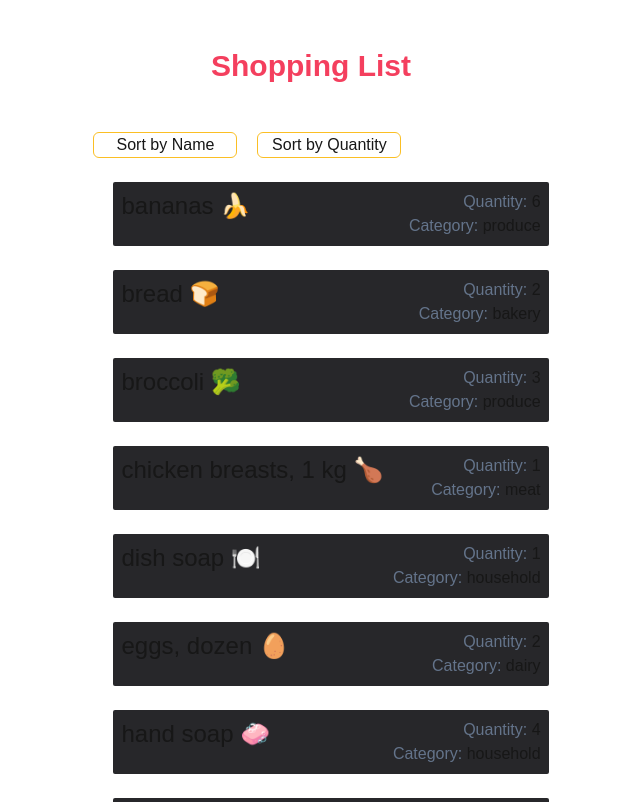
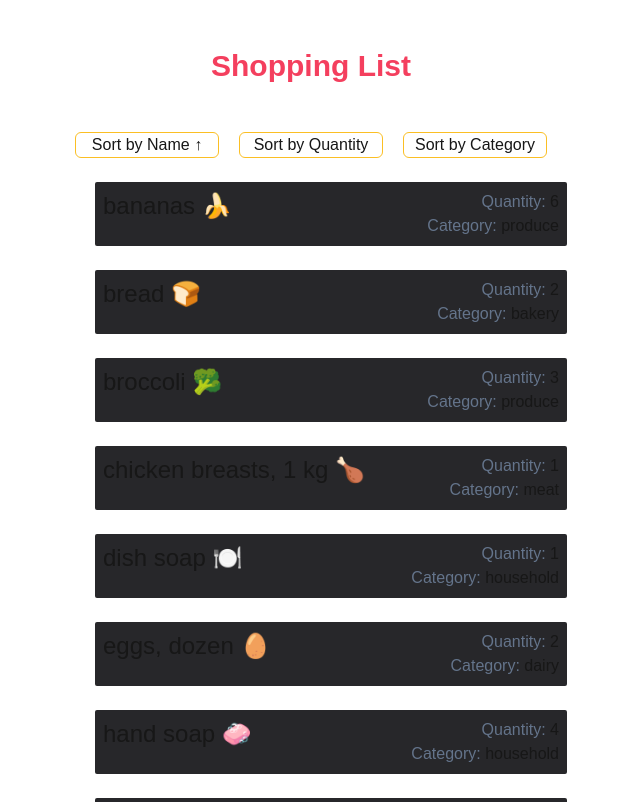
Before and after one commit to davidpal3c/cprg306-assignments, a Next.js app: page /week-6 in a window 1280 px wide. Shown: the top 802 px of the page, without its empty margins (329-969 px from the left). Built offline with nearby package versions, Linux system fonts and the light colour scheme.

Commit message:
added sort by category functionality and toggle sorting

```diff
--- a/app/week-6/item-list.js
+++ b/app/week-6/item-list.js
@@ -6,27 +6,52 @@ import items from "./items.json";
 
 export default function ItemList() {
     const [sortBy, setSortBy] = useState("name");
+    const [sortOrder, setSortOrder] = useState("asc");
 
+
+    //using spread operator to avoid altering original array (as an anonymous array?)
     const sortedItems = [...items].sort((a, b) => {
+        let comparison = 0;
+
         if (sortBy === "name") {
-            return a.name.localeCompare(b.name);
-        } else {
-            return a.quantity - b.quantity;
+            comparison = a.name.localeCompare(b.name);
         }
+        else if (sortBy === "quantity") {
+            comparison = a.quantity - b.quantity;
+        }
+        else {
+            comparison = a.category.localeCompare(b.category);
+        }
+
+        return sortOrder === "asc" ? comparison : -comparison;
     });
 
     const handleSort = (criteria) => {
-        setSortBy(criteria);
+        if (sortBy === criteria) {
+            setSortOrder(prevOrder => (prevOrder === "asc" ? "desc" : "asc"));
+        } else {
+            setSortBy(criteria);
+            setSortOrder("asc");
+        }
     };
 
     return (
         <main>
             <div className="flex flex-row mt-8">
                 <div className="border w-36 rounded-md border-amber-400 flex justify-center hover:bg-amber-500 hover:text-slate-700 active:bg-amber-600">
-                    <button onClick={() => handleSort("name")}>Sort by Name </button>
+                    <button onClick={() => handleSort("name")}>
+                        Sort by Name {sortBy === "name" ? (sortOrder === "asc" ? "↑" : "↓") : ""}
+                    </button>
                 </div>
                 <div className="border w-36 ml-5 rounded-md border-amber-400 flex justify-center hover:bg-amber-500 hover:text-slate-700 active:bg-amber-600">
-                    <button onClick={() => handleSort("quantity")}>Sort by Quantity </button>
+                    <button onClick={() => handleSort("quantity")}>
+                        Sort by Quantity {sortBy === "quantity" ? (sortOrder === "asc" ? "↑" : "↓") : ""}
+                    </button>
+                </div>
+                <div className="border w-36 ml-5 rounded-md border-amber-400 flex justify-center hover:bg-amber-500 hover:text-slate-700 active:bg-amber-600">
+                    <button onClick={() => handleSort("category")}>
+                        Sort by Category {sortBy === "category" ? (sortOrder === "asc" ? "↑" : "↓") : ""}
+                    </button>
                 </div>
             </div>
             {sortedItems.map((item) => (
```
